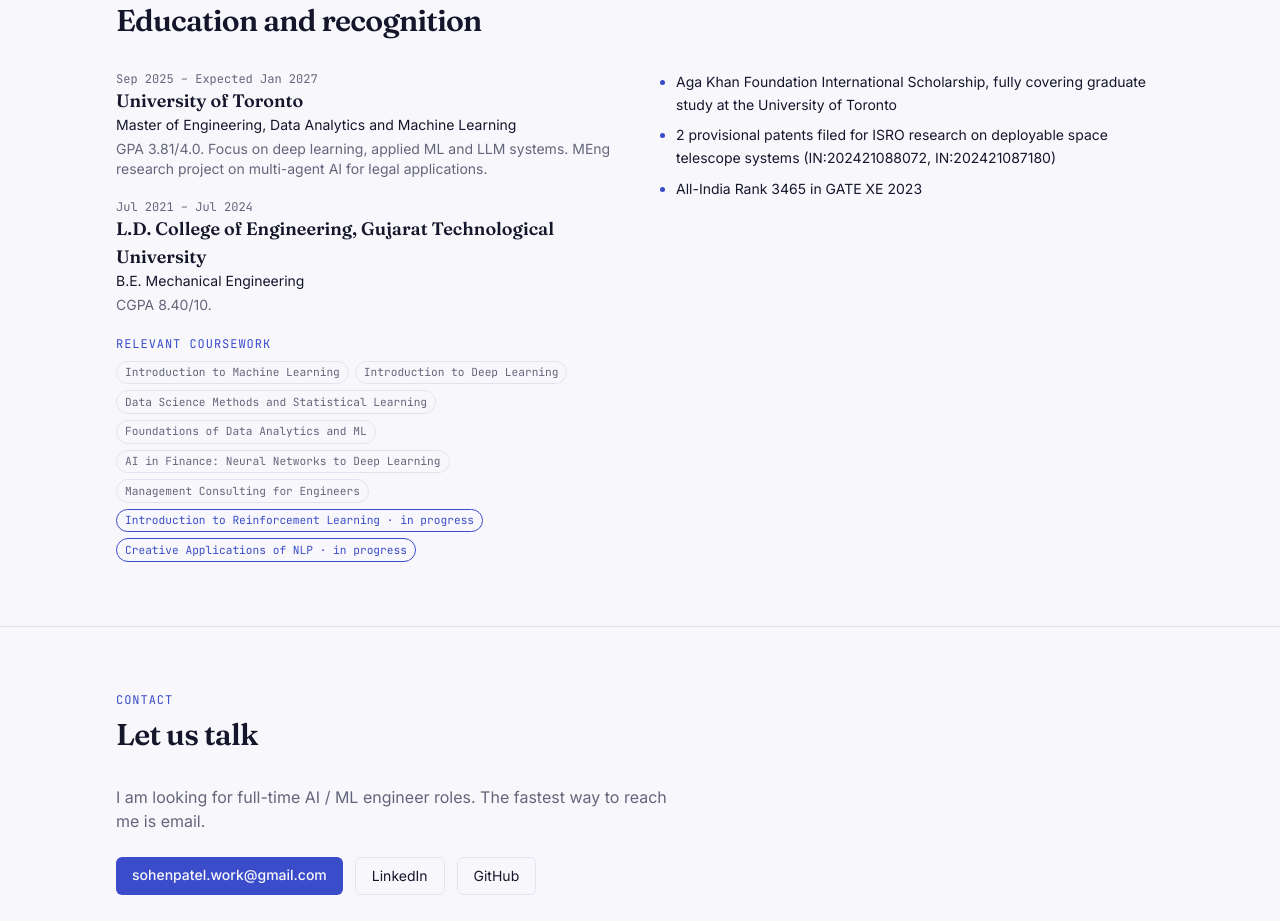
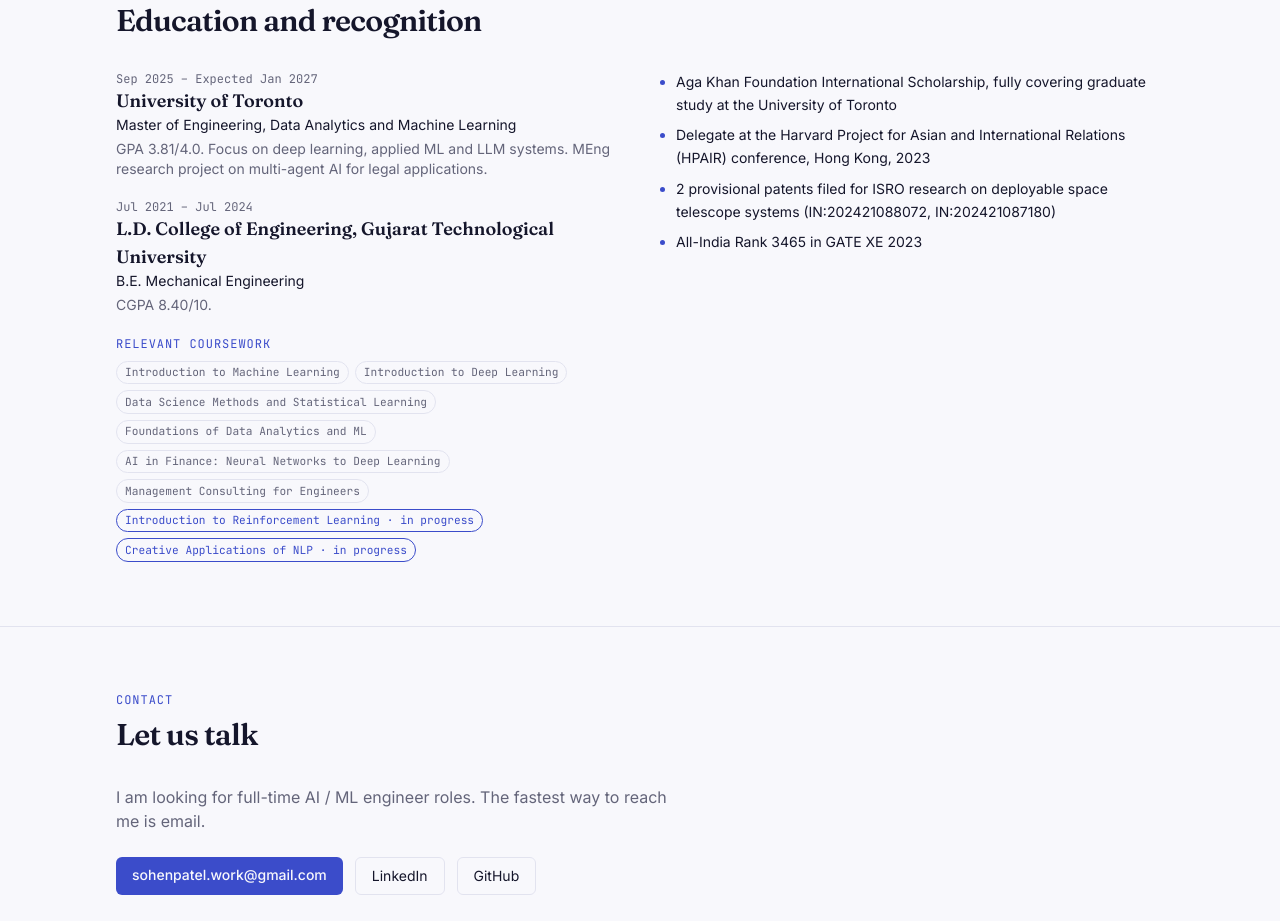
Before and after one commit to sohenpatel22/portfolio, a Next.js app: page / in a window 1280 px wide. Shown: the part 4280-5201 px from the top of the page. Built offline with nearby package versions, Linux system fonts and the light colour scheme; no server answers.

Commit message:
Add HPAIR delegate recognition

```diff
--- a/src/data/profile.ts
+++ b/src/data/profile.ts
@@ -198,6 +198,7 @@
 
 export const achievements = [
   "Aga Khan Foundation International Scholarship, fully covering graduate study at the University of Toronto",
+  "Delegate at the Harvard Project for Asian and International Relations (HPAIR) conference, Hong Kong, 2023",
   "2 provisional patents filed for ISRO research on deployable space telescope systems (IN:202421088072, IN:202421087180)",
   "All-India Rank 3465 in GATE XE 2023",
 ];
```
